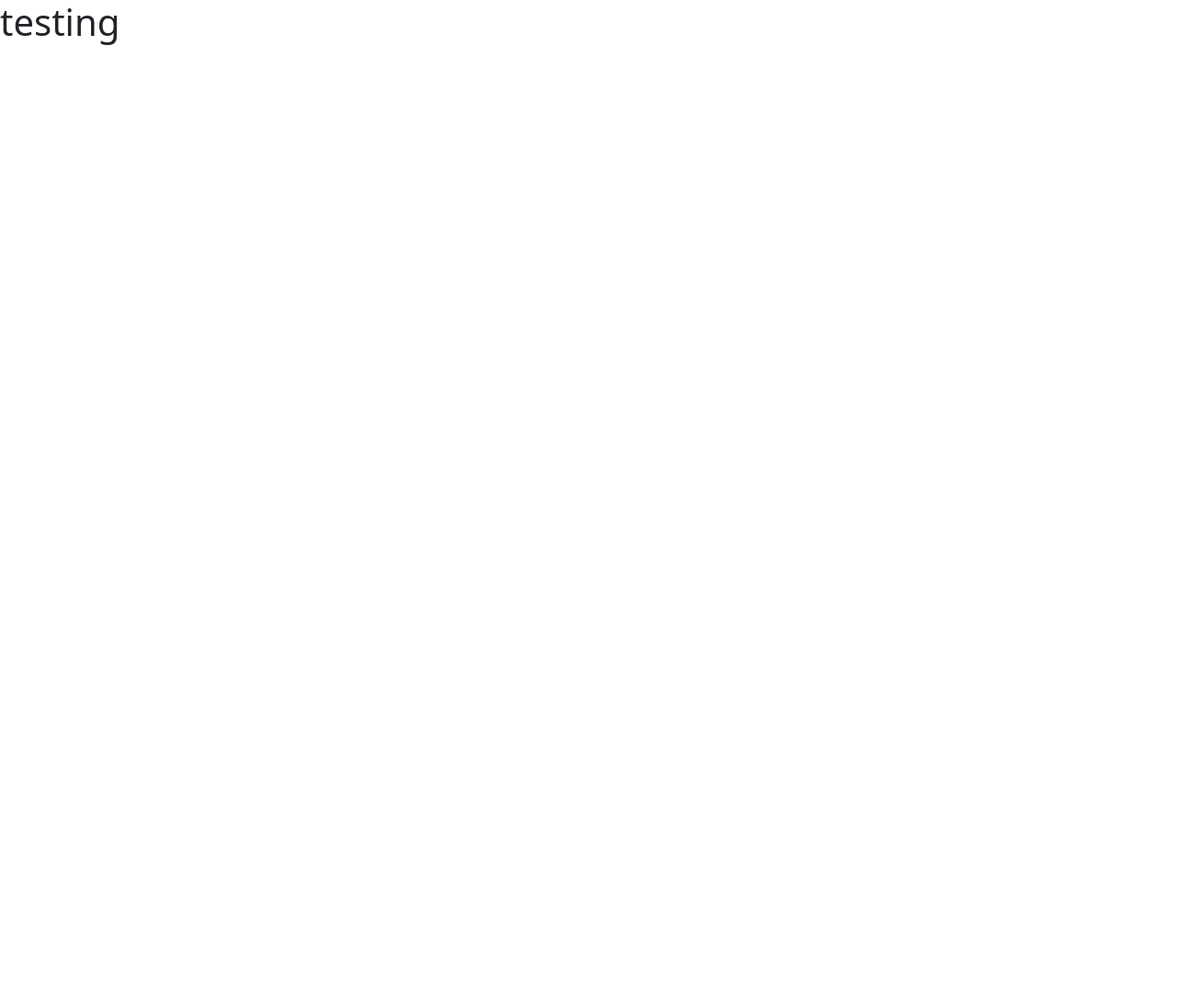
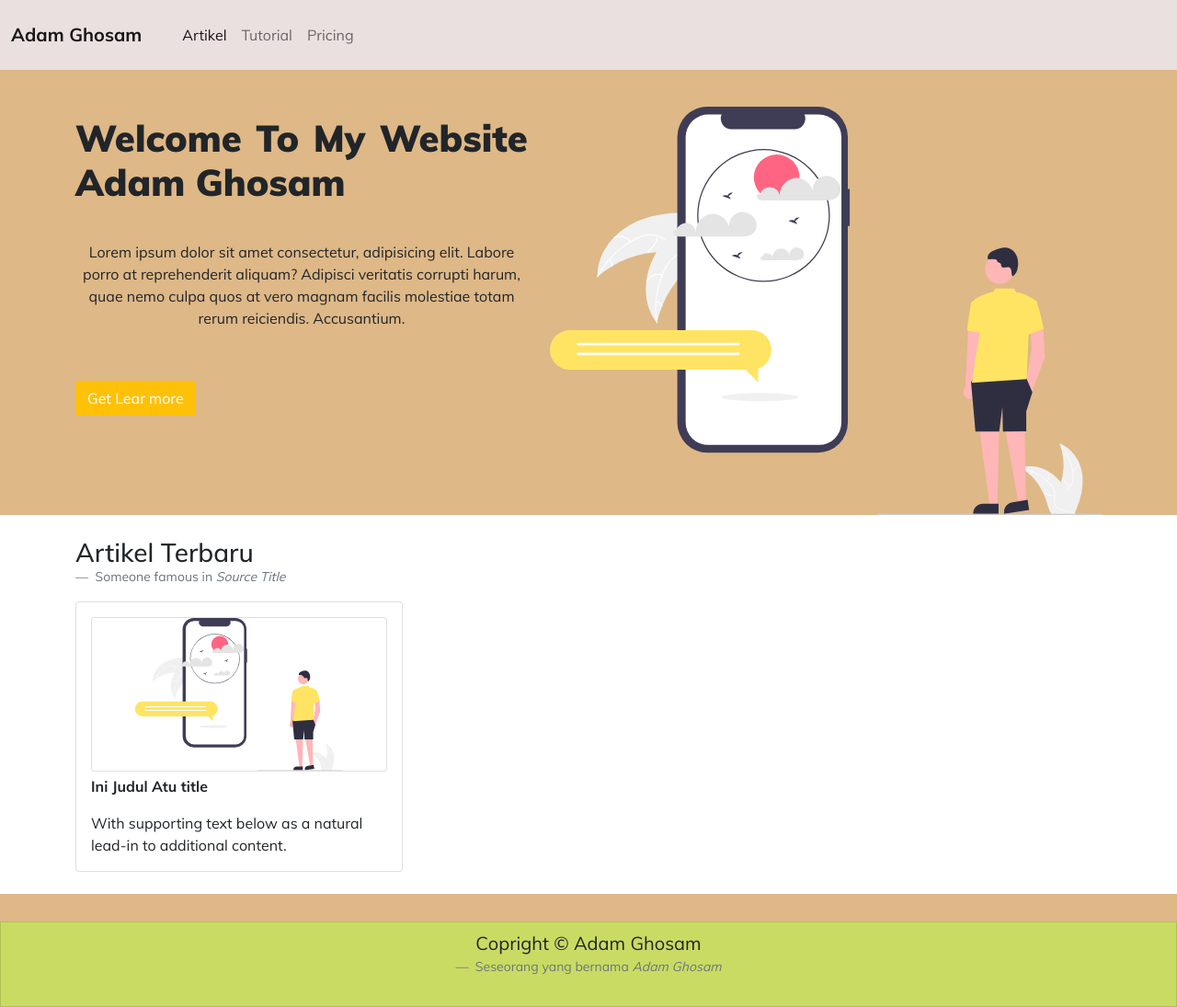
Before and after one commit to Adamghosam/djangoprojek, a Django app: page / in a window 1280 px wide. Before the commit the page is almost empty. Shown: the whole page at 92% size. Before the commit the page ends 49 px from the top, so only its background shows below. Run offline with Django 3.2, Linux system fonts and the light colour scheme; some libraries are stand-ins or nearby versions.

Commit message:
menambhakan fitur tampilan home

```diff
--- /dev/null
+++ b/myweb/blog/templates/blog/artikel.html
@@ -0,0 +1,5 @@
+{% extends "snipet/base.html" %}
+
+{% block content %}
+<h1>ini halaman home</h1>
+{% endblock %}
--- a/myweb/blog/templates/blog/index.html
+++ b/myweb/blog/templates/blog/index.html
@@ -1,7 +1,71 @@
 {% extends "snipet/base.html" %}
 
+{% load static %}
 
+
+
+<!-- section content -->
 {% block content %}
+<!-- section hero -->
+<section class="hero">
+    <div class="container">
+        <div class="row">
+            <div class="col">
+                <div class="herosatu">
+                    <h1>Welcome To My Website  Adam Ghosam</h1>
+                    <p>Lorem ipsum dolor sit amet consectetur, adipisicing elit. Labore porro at reprehenderit aliquam? Adipisci veritatis corrupti harum, quae nemo culpa quos at vero magnam facilis molestiae totam rerum reiciendis. Accusantium.</p>
+                    <button type="button" class="btn btn-warning">Get Lear more</button>
 
-<h1>testing</h1>
+                </div>
+            </div>
+            <div class="col">
+                <img class="img-hero" width="600px" src="{% static 'images/Img1.svg' %}">
+            </div>
+        </div>
+    </div>
+</section>
+<!-- end section hero -->
+
+<!-- section to cnten -->
+
+<section class="artikel">
+    <div class="card content">
+        <div class="container">
+            <figure class="mt-4">
+                <blockquote class="blockquote">
+                    <h3>Artikel Terbaru</h3>
+                </blockquote>
+                <figcaption class="blockquote-footer">
+                    Someone famous in <cite title="Source Title">Source Title</cite>
+                </figcaption>
+            </figure>
+            <!-- card artikel -->
+            <div class="row">
+
+                <div class="col-sm-4 ">
+                  <div class="card mb-4">
+                    <div class="card-body">
+                        <div class="card">
+                            <img  width="318px" height="166px" src="{% static 'images/Img1.svg' %}">
+                        </div>
+                      <p class="fw-bold text-start mt-1">Ini Judul Atu title</p>
+                      <p class="card-text">With supporting text below as a natural lead-in to additional content.</p>
+                    </div>
+                  </div>
+                </div>
+              </div>
+            <!-- end card artkel -->
+
+
+        </div>
+    </div>
+
+</section>
+<!--end  section to cnten -->
+
+
+
+
+
 {% endblock %}
+<!-- endcontent -->
--- a/myweb/blog/urls.py
+++ b/myweb/blog/urls.py
@@ -3,7 +3,7 @@ from . import views
 
 # url
 urlpatterns=[
-    path('home/',views.home),
+    path('artikel/',views.home),
     path('',views.index),
 
 ]
--- a/myweb/blog/views.py
+++ b/myweb/blog/views.py
@@ -3,9 +3,13 @@ from django.shortcuts import render
 # Create your views here.
 
 def index (request):
+    context={
+        'title':'Home',
+        'Nama':'Adam ghosam'
+    }
 
-    return render (request,'blog/index.html')
+    return render (request,'blog/index.html',context)
 
 def home(request):
 
-    return render(request,'blog/home.html')
+    return render(request,'blog/artikel.html')
--- /dev/null
+++ b/myweb/static/vendor/bootstrap/css/customecss.css
@@ -0,0 +1,52 @@
+@font-face {
+  font-family: "Mulia";
+  src: local("Mulia"), url("/static/vendor/font/muli.woff2") format("woff2");
+}
+
+body {
+  background-color: burlywood;
+  font-family: "Mulia";
+}
+.navbar {
+  background-color: rgb(235, 224, 224);
+}
+
+.navbar-nav {
+  padding: 10px 0 10px 20px;
+}
+
+.herosatu h1{
+  margin-top: 50px;
+  text-align: justify;
+  font-weight: 900;
+
+}
+.herosatu p{
+  margin-top: 40px;
+  text-align: center;
+}
+.herosatu button{
+  color: white;
+  outline: none;
+  margin-top: 40px;
+
+
+}
+
+.img-hero{
+  margin-top: 40px;
+  /* background-color: brown; */
+
+}
+.content{
+  border: none;
+  border-radius: 0;
+
+}
+.content2{
+  /* border: none; */
+  border-radius: 0;
+  margin-top: 30px;
+  background-color: rgb(201, 219, 99);
+
+}
--- a/myweb/templates/snipet/base.html
+++ b/myweb/templates/snipet/base.html
@@ -8,22 +8,73 @@
 
     <!-- Bootstrap CSS -->
     <link href=" {% static 'vendor/bootstrap/css/bootstrap.min.css'%}" rel="stylesheet">
+    <link href=" {% static 'vendor/bootstrap/css/customecss.css'%}" rel="stylesheet">
 
-    <title>Hello, world!</title>
+    <title>{{title}}</title>
   </head>
   <body>
+    <!-- section to navbar -->
+  <!-- section navbar -->
 
-    {% block content %}
-    {% endblock %}
+<!-- <nav class="navbar navbar-light" style="background-color: #e3f2fd;"></nav> -->
+<nav class="navbar navbar-expand-lg navbar-light ">
+    <div class="container-fluid">
+      <a class="navbar-brand" href="#"><strong>Adam Ghosam</strong></a>
+      <button class="navbar-toggler" type="button" data-bs-toggle="collapse" data-bs-target="#navbarNav" aria-controls="navbarNav" aria-expanded="false" aria-label="Toggle navigation">
+          <span class="navbar-toggler-icon"></span>
+        </button>
+        <div class="collapse navbar-collapse" id="navbarNav">
+            <ul class="navbar-nav">
+                <li class="nav-item">
+                    <a class="nav-link active" aria-current="page" href="#">Artikel</a>
+                </li>
+                <li class="nav-item">
+                    <a class="nav-link" href="#">Tutorial</a>
+                </li>
+                <li class="nav-item">
+                    <a class="nav-link" href="#">Pricing</a>
+                </li>
+
+            </ul>
+        </div>
+    </div>
+</nav>
+
+
+<!-- end navbar -->
+    <!-- section to content -->
+    <!-- <div class="container"> -->
+      {% block content %}
+      {% endblock %}
+
+
+
+
+<section class="footer">
+  <div class="card content2">
+    <figure class="text-center mt-2">
+      <blockquote class="blockquote">
+        <p>Copright &copy Adam Ghosam</p>
+      </blockquote>
+      <figcaption class="blockquote-footer">
+        Seseorang yang bernama  <cite title="Source Title">Adam Ghosam</cite>
+      </figcaption>
+    </figure>
+  </div>
+
+</section>
+
+    <!-- </div> -->
 
     <!-- Optional JavaScript; choose one of the two! -->
+
 
     <!-- Option 1: Bootstrap Bundle with Popper -->
     <script src="{% static 'vendor/bootstrap/js/bootstrap.bundle.min.js'%} " ></script>
 
     <!-- Option 2: Separate Popper and Bootstrap JS -->
-    <script src="{% static 'vendor/popper/popper.min.js'%} " ></script>
     <script src="{% static 'vendor/bootstrap/js/bootstrap.min.js'%} " ></script>
+    <script src="{% static 'vendor/popper/popper.js' %} " ></script>
     <!-- Option 3: Separate Jquery-->
     <script src="{% static 'vendor/jquery/jquery.min.js'%} " ></script>
 
```
Also changed, not shown: myweb/blog/templates/blog/home.html (deleted, +0 -14 lines), myweb/static/images/Img1.png (added), myweb/static/images/Img1.svg (added), myweb/static/vendor/font/muli.woff2 (added), myweb/static/vendor/popper/popper.js, 1 other file.
